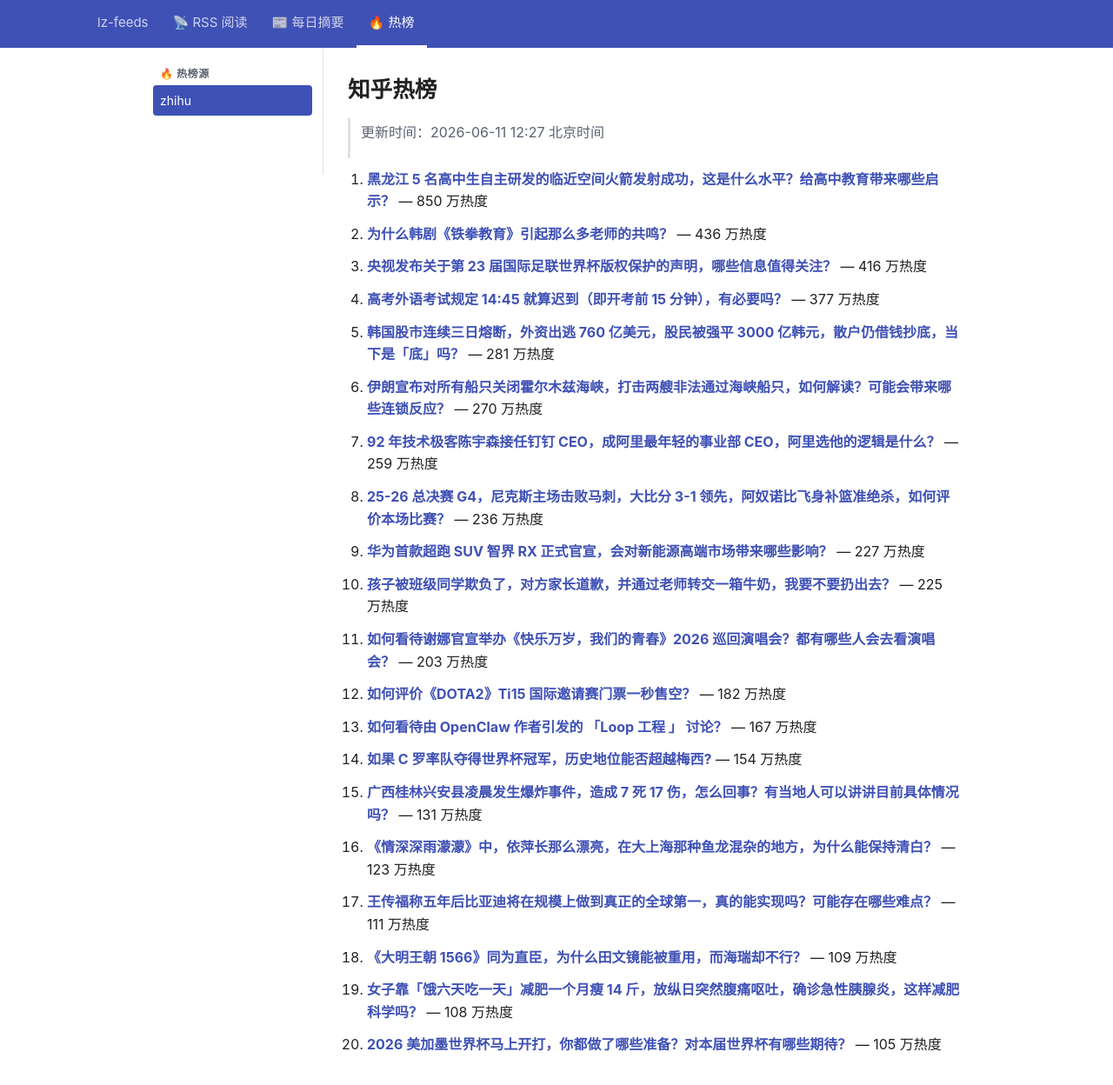
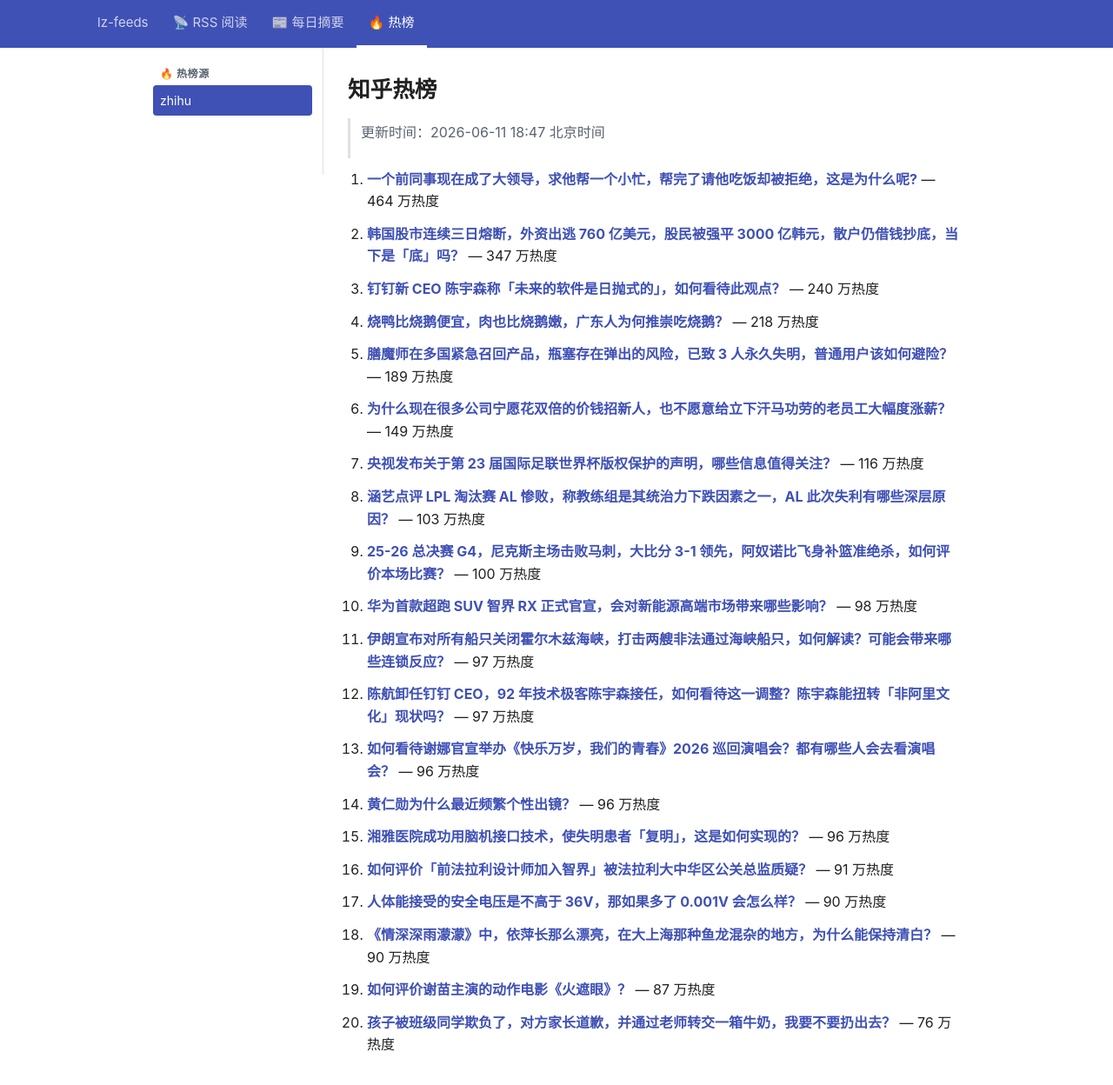
Before and after one commit to lizhang0101/lz-feeds, a Jekyll site: the page built from _hotlist/zhihu.md, in a window 1280 px wide and 1279 px high. Shown: the top 1248 px of the window at 87% size. Built offline with Jekyll 4.4.1, drawn with Linux system fonts in a browser that asks for light colours.

Commit message:
hotlist: 2026-06-11T10:47Z

```diff
--- a/_hotlist/zhihu.md
+++ b/_hotlist/zhihu.md
@@ -1,48 +1,48 @@
 ---
-updated: 2026-06-11 12:27 北京时间
+updated: 2026-06-11 18:47 北京时间
 count: 20
 ---
 
 # 知乎热榜
 
-> 更新时间：2026-06-11 12:27 北京时间
+> 更新时间：2026-06-11 18:47 北京时间
 
-1. **[黑龙江 5 名高中生自主研发的临近空间火箭发射成功，这是什么水平？给高中教育带来哪些启示？](https://www.zhihu.com/question/2048037405521981848)** — 850 万热度
+1. **[一个前同事现在成了大领导，求他帮一个小忙，帮完了请他吃饭却被拒绝，这是为什么呢?](https://www.zhihu.com/question/1978507910293235603)** — 464 万热度
 
-2. **[为什么韩剧《铁拳教育》引起那么多老师的共鸣？](https://www.zhihu.com/question/2047455567661347233)** — 436 万热度
+2. **[韩国股市连续三日熔断，外资出逃 760 亿美元，股民被强平 3000 亿韩元，散户仍借钱抄底，当下是「底」吗？](https://www.zhihu.com/question/2048187195110993970)** — 347 万热度
 
-3. **[央视发布关于第 23 届国际足联世界杯版权保护的声明，哪些信息值得关注？](https://www.zhihu.com/question/2048121034398594641)** — 416 万热度
+3. **[钉钉新 CEO 陈宇森称「未来的软件是日抛式的」，如何看待此观点？](https://www.zhihu.com/question/2048362966869874116)** — 240 万热度
 
-4. **[高考外语考试规定 14:45 就算迟到（即开考前 15 分钟），有必要吗？](https://www.zhihu.com/question/2047379244393689990)** — 377 万热度
+4. **[烧鸭比烧鹅便宜，肉也比烧鹅嫩，广东人为何推崇吃烧鹅？](https://www.zhihu.com/question/2044844017020563683)** — 218 万热度
 
-5. **[韩国股市连续三日熔断，外资出逃 760 亿美元，股民被强平 3000 亿韩元，散户仍借钱抄底，当下是「底」吗？](https://www.zhihu.com/question/2048187195110993970)** — 281 万热度
+5. **[膳魔师在多国紧急召回产品，瓶塞存在弹出的风险，已致 3 人永久失明，普通用户该如何避险？](https://www.zhihu.com/question/2047639647103214727)** — 189 万热度
 
-6. **[伊朗宣布对所有船只关闭霍尔木兹海峡，打击两艘非法通过海峡船只，如何解读？可能会带来哪些连锁反应？](https://www.zhihu.com/question/2048301839200642048)** — 270 万热度
+6. **[为什么现在很多公司宁愿花双倍的价钱招新人，也不愿意给立下汗马功劳的老员工大幅度涨薪？](https://www.zhihu.com/question/2041204224533455895)** — 149 万热度
 
-7. **[92 年技术极客陈宇森接任钉钉 CEO，成阿里最年轻的事业部 CEO，阿里选他的逻辑是什么？](https://www.zhihu.com/question/2048345326587569444)** — 259 万热度
+7. **[央视发布关于第 23 届国际足联世界杯版权保护的声明，哪些信息值得关注？](https://www.zhihu.com/question/2048121034398594641)** — 116 万热度
 
-8. **[25-26 总决赛 G4，尼克斯主场击败马刺，大比分 3-1 领先，阿奴诺比飞身补篮准绝杀，如何评价本场比赛？](https://www.zhihu.com/question/2048199932071375060)** — 236 万热度
+8. **[涵艺点评 LPL 淘汰赛 AL 惨败，称教练组是其统治力下跌因素之一，AL 此次失利有哪些深层原因？](https://www.zhihu.com/question/15829408344)** — 103 万热度
 
-9. **[华为首款超跑 SUV 智界 RX 正式官宣，会对新能源高端市场带来哪些影响？](https://www.zhihu.com/question/2048020930757239453)** — 227 万热度
+9. **[25-26 总决赛 G4，尼克斯主场击败马刺，大比分 3-1 领先，阿奴诺比飞身补篮准绝杀，如何评价本场比赛？](https://www.zhihu.com/question/2048199932071375060)** — 100 万热度
 
-10. **[孩子被班级同学欺负了，对方家长道歉，并通过老师转交一箱牛奶，我要不要扔出去？](https://www.zhihu.com/question/2047609763823986506)** — 225 万热度
+10. **[华为首款超跑 SUV 智界 RX 正式官宣，会对新能源高端市场带来哪些影响？](https://www.zhihu.com/question/2048020930757239453)** — 98 万热度
 
-11. **[如何看待谢娜官宣举办《快乐万岁，我们的青春》2026 巡回演唱会？都有哪些人会去看演唱会？](https://www.zhihu.com/question/2047330606032457754)** — 203 万热度
+11. **[伊朗宣布对所有船只关闭霍尔木兹海峡，打击两艘非法通过海峡船只，如何解读？可能会带来哪些连锁反应？](https://www.zhihu.com/question/2048301839200642048)** — 97 万热度
 
-12. **[如何评价《DOTA2》Ti15 国际邀请赛门票一秒售空？](https://www.zhihu.com/question/2048050908693631773)** — 182 万热度
+12. **[陈航卸任钉钉 CEO，92 年技术极客陈宇森接任，如何看待这一调整？陈宇森能扭转「非阿里文化」现状吗？](https://www.zhihu.com/question/2048346882771101391)** — 97 万热度
 
-13. **[如何看待由 OpenClaw 作者引发的 「Loop 工程 」 讨论？](https://www.zhihu.com/question/2048003050531558553)** — 167 万热度
+13. **[如何看待谢娜官宣举办《快乐万岁，我们的青春》2026 巡回演唱会？都有哪些人会去看演唱会？](https://www.zhihu.com/question/2047330606032457754)** — 96 万热度
 
-14. **[如果 C 罗率队夺得世界杯冠军，历史地位能否超越梅西?](https://www.zhihu.com/question/2044811042639893464)** — 154 万热度
+14. **[黄仁勋为什么最近频繁个性出镜？](https://www.zhihu.com/question/2046866003242514276)** — 96 万热度
 
-15. **[广西桂林兴安县凌晨发生爆炸事件，造成 7 死 17 伤，怎么回事？有当地人可以讲讲目前具体情况吗？](https://www.zhihu.com/question/2048329883588064329)** — 131 万热度
+15. **[湘雅医院成功用脑机接口技术，使失明患者「复明」，这是如何实现的？](https://www.zhihu.com/question/2046579534338547882)** — 96 万热度
 
-16. **[《情深深雨濛濛》中，依萍长那么漂亮，在大上海那种鱼龙混杂的地方，为什么能保持清白？](https://www.zhihu.com/question/2046931020910532078)** — 123 万热度
+16. **[如何评价「前法拉利设计师加入智界」被法拉利大中华区公关总监质疑？](https://www.zhihu.com/question/2048384227343967695)** — 91 万热度
 
-17. **[王传福称五年后比亚迪将在规模上做到真正的全球第一，真的能实现吗？可能存在哪些难点？](https://www.zhihu.com/question/2047749282292299196)** — 111 万热度
+17. **[人体能接受的安全电压是不高于 36V，那如果多了 0.001V 会怎么样？](https://www.zhihu.com/question/328588613)** — 90 万热度
 
-18. **[《大明王朝 1566》同为直臣，为什么田文镜能被重用，而海瑞却不行？](https://www.zhihu.com/question/2019716058735464796)** — 109 万热度
+18. **[《情深深雨濛濛》中，依萍长那么漂亮，在大上海那种鱼龙混杂的地方，为什么能保持清白？](https://www.zhihu.com/question/2046931020910532078)** — 90 万热度
 
-19. **[女子靠「饿六天吃一天」减肥一个月瘦 14 斤，放纵日突然腹痛呕吐，确诊急性胰腺炎，这样减肥科学吗？](https://www.zhihu.com/question/2047311220009652729)** — 108 万热度
+19. **[如何评价谢苗主演的动作电影《火遮眼》？](https://www.zhihu.com/question/2020284076515411483)** — 87 万热度
 
-20. **[2026 美加墨世界杯马上开打，你都做了哪些准备？对本届世界杯有哪些期待？](https://www.zhihu.com/question/2043768432651416198)** — 105 万热度
+20. **[孩子被班级同学欺负了，对方家长道歉，并通过老师转交一箱牛奶，我要不要扔出去？](https://www.zhihu.com/question/2047609763823986506)** — 76 万热度
```
